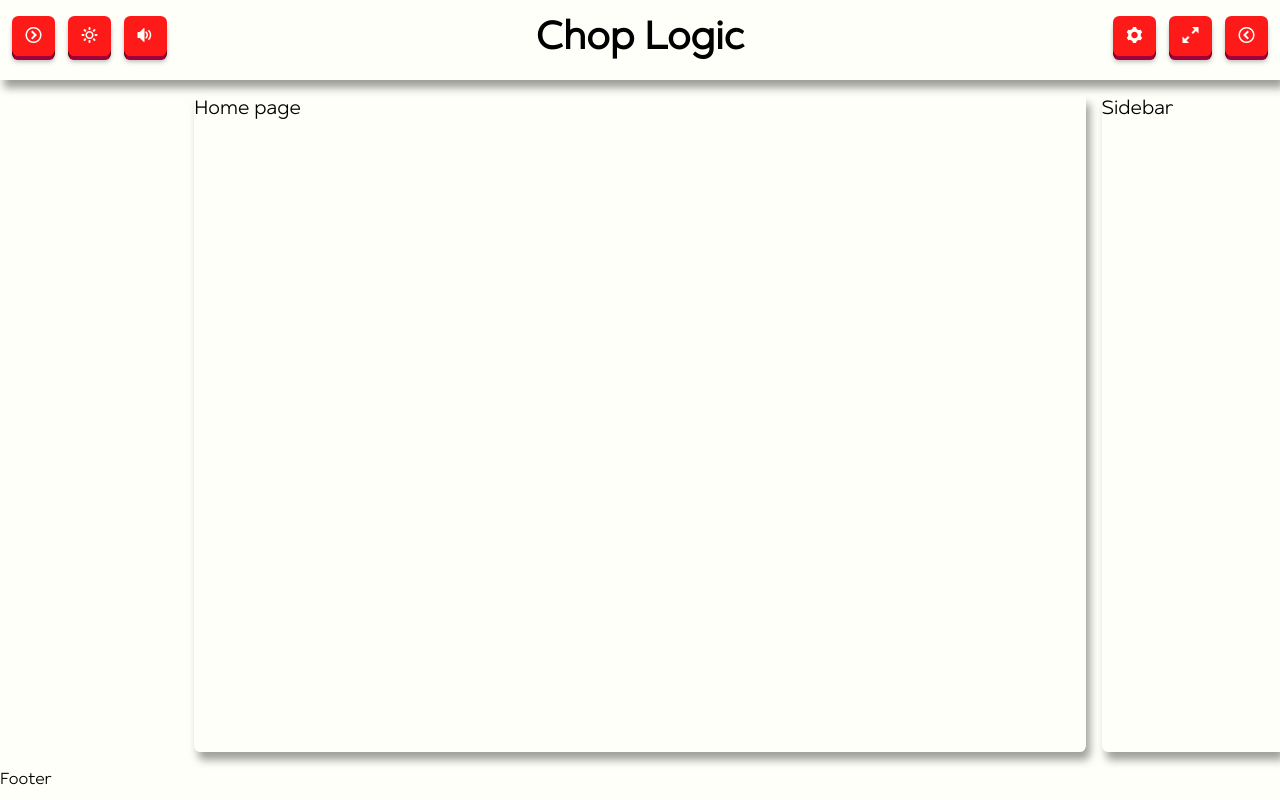
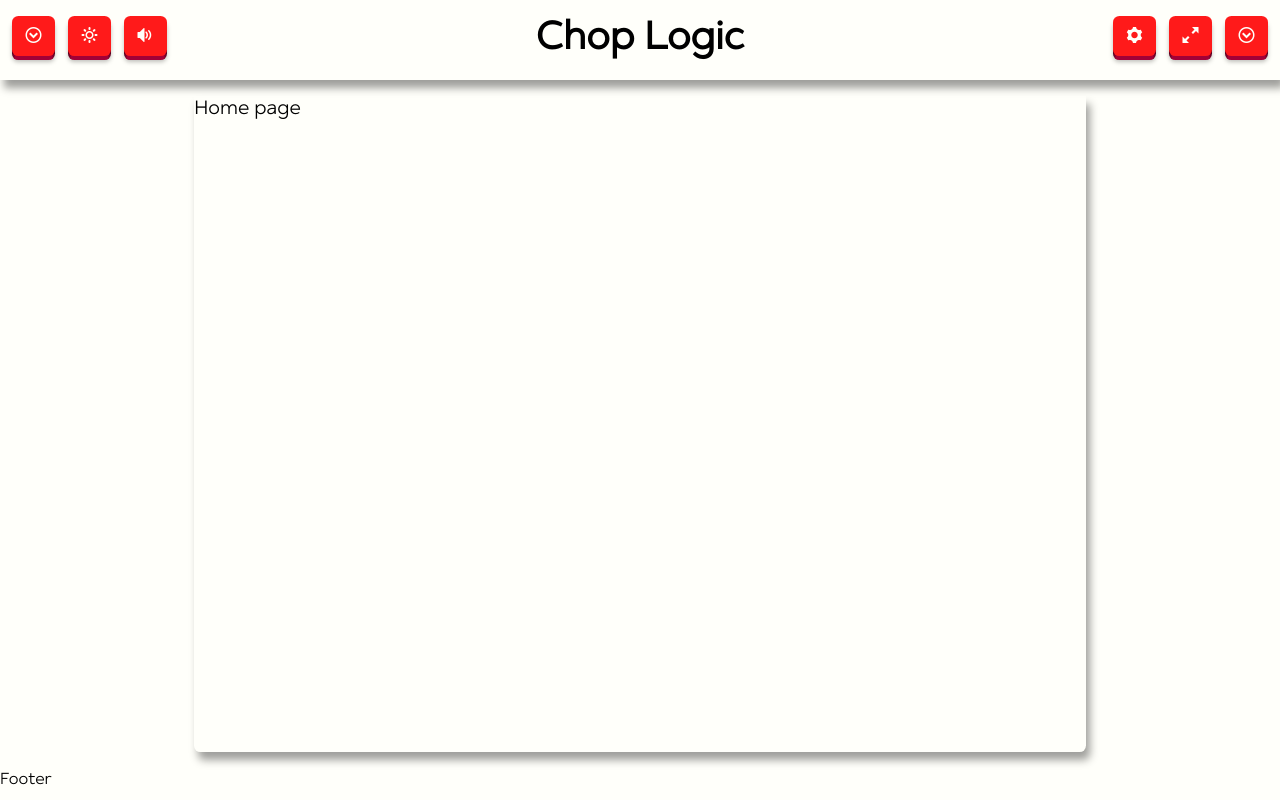
Before and after one commit to SavouryGin/chop_logic, a React app: page / in a window 1280 px wide. Built offline with nearby package versions, Linux system fonts and the light colour scheme.

Commit message:
ts-12: add animation to the sidebar

```diff
--- a/src/components/header/left-panel.tsx
+++ b/src/components/header/left-panel.tsx
@@ -1,8 +1,7 @@
 import React from 'react';
 import Button from 'components/button';
 import { Icon } from 'enums';
-import { useAppSelector } from 'store/hooks';
-import { useAppDispatch } from 'store/hooks';
+import { useAppDispatch, useAppSelector } from 'store/hooks';
 import { settingsActions } from 'store/settings/slice';
 import { getIsNavigationOpen } from 'store/settings/selectors';
 
@@ -14,7 +13,7 @@ function LeftHeaderPanel() {
   };
   return (
     <>
-      <Button onClick={onClickMenuButton} icon={isNavigationOpen ? Icon.Left : Icon.Right} />
+      <Button onClick={onClickMenuButton} icon={isNavigationOpen ? Icon.Up : Icon.Down} />
       <Button icon={Icon.LightMode} />
       <Button icon={Icon.Sound} />
     </>
--- a/src/components/header/right-panel.tsx
+++ b/src/components/header/right-panel.tsx
@@ -1,13 +1,21 @@
 import React from 'react';
 import Button from 'components/button';
 import { Icon } from 'enums';
+import { useAppDispatch, useAppSelector } from 'store/hooks';
+import { getIsSidebarOpen } from 'store/settings/selectors';
+import { settingsActions } from 'store/settings/slice';
 
 function RightHeaderPanel() {
+  const dispatch = useAppDispatch();
+  const isSidebarOpen = useAppSelector(getIsSidebarOpen);
+  const onClickSidebarButton = () => {
+    dispatch(settingsActions.toggleSidebar());
+  };
   return (
     <>
       <Button icon={Icon.Settings} />
       <Button icon={Icon.Enlarge} />
-      <Button icon={Icon.Left} />
+      <Button onClick={onClickSidebarButton} icon={isSidebarOpen ? Icon.Up : Icon.Down} />
     </>
   );
 }
--- a/src/components/header/styles.scss
+++ b/src/components/header/styles.scss
@@ -12,7 +12,7 @@
   &__left-panel {
     grid-area: header-left;
     .button {
-      margin: 0 0.4rem;
+      margin: 0 $default-margin;
     }
   }
 
@@ -23,7 +23,7 @@
   &__right-panel {
     grid-area: header-right;
     .button {
-      margin: 0 0.4rem;
+      margin: 0 $default-margin;
     }
   }
 }
--- a/src/components/layout/index.tsx
+++ b/src/components/layout/index.tsx
@@ -5,12 +5,15 @@ import Footer from 'components/footer';
 import Navigation from 'components/navigation';
 import Sidebar from 'components/sidebar';
 import { getIsNavigationOpen } from 'store/settings/selectors';
+import { getIsSidebarOpen } from 'store/settings/selectors';
 import { useAppSelector } from 'store/hooks';
 
 import './styles.scss';
 
 function Layout(): React.ReactElement {
   const isNavigationOpen = useAppSelector(getIsNavigationOpen);
+  const isSidebarOpen = useAppSelector(getIsSidebarOpen);
+
   return (
     <div className='layout'>
       <Header className='layout__header' />
@@ -18,7 +21,7 @@ function Layout(): React.ReactElement {
       <main className='layout__main'>
         <Outlet />
       </main>
-      <Sidebar className='layout__sidebar' />
+      {isSidebarOpen && <Sidebar className='layout__sidebar' />}
       <Footer className='layout__footer' />
     </div>
   );
--- a/src/components/layout/styles.scss
+++ b/src/components/layout/styles.scss
@@ -1,6 +1,7 @@
 @import 'styles/fonts.scss';
 @import 'styles/colors.scss';
 @import 'styles/sizes.scss';
+@import 'styles/z-indexes.scss';
 
 .layout {
   // Common styles
@@ -8,6 +9,7 @@
   font-size: $base-font-size;
   color: $light-font-color;
   background-color: $light-background-color;
+  z-index: $base-z-index;
 
   // Grid template
   display: grid;
@@ -24,6 +26,7 @@
   &__header {
     grid-area: page-header;
     box-shadow: $light-box-shadow;
+    z-index: $header-z-index;
   }
 
   &__footer {
--- a/src/components/navigation/styles.scss
+++ b/src/components/navigation/styles.scss
@@ -1,14 +1,15 @@
 @import 'styles/colors.scss';
+@import 'styles/z-indexes.scss';
 
-@keyframes slide-in {
+@keyframes slide-in-navigation {
   from {
-    transform: translateX(-100%);
+    transform: translateY(-100%);
   }
   to {
-    transform: translateX(0%);
+    transform: translateY(0%);
   }
 }
 
 .navigation {
-  animation: slide-in 1000ms;
+  animation: slide-in-navigation 1000ms;
 }
--- a/src/components/sidebar/styles.scss
+++ b/src/components/sidebar/styles.scss
@@ -1,4 +1,14 @@
 @import 'styles/colors.scss';
 
-// .sidebar {
-// }
+@keyframes slide-in-sidebar {
+  from {
+    transform: translateY(-100%);
+  }
+  to {
+    transform: translateY(0%);
+  }
+}
+
+.sidebar {
+  animation: slide-in-sidebar 1000ms;
+}
--- a/src/store/settings/selectors.ts
+++ b/src/store/settings/selectors.ts
@@ -1,3 +1,4 @@
 import { RootState } from 'store';
 
 export const getIsNavigationOpen = (state: RootState): boolean => state.settings.isNavigationOpen;
+export const getIsSidebarOpen = (state: RootState): boolean => state.settings.isSidebarOpen;
--- a/src/store/settings/slice.ts
+++ b/src/store/settings/slice.ts
@@ -4,11 +4,13 @@ export type language = 'ru' | 'en';
 
 export interface SettingsInitialState {
   isNavigationOpen: boolean;
+  isSidebarOpen: boolean;
   language: language;
 }
 
 export const initialState: SettingsInitialState = {
   isNavigationOpen: false,
+  isSidebarOpen: false,
   language: 'en',
 };
 
@@ -24,6 +26,10 @@ export const settingsSlice = createSlice({
       state.isNavigationOpen = !state.isNavigationOpen;
     },
 
+    toggleSidebar: (state) => {
+      state.isSidebarOpen = !state.isSidebarOpen;
+    },
+
     setLanguage: (state, action: PayloadAction<language>) => {
       state.language = action.payload;
     },
--- a/src/styles/sizes.scss
+++ b/src/styles/sizes.scss
@@ -2,6 +2,7 @@
 $block-gap: 1rem;
 $border-radius: 0.4rem;
 $default-padding: 0.6rem;
+$default-margin: 0.4rem;
 
 // Heights
 $header-height: 5rem;
--- a/src/styles/z-indexes.scss
+++ b/src/styles/z-indexes.scss
@@ -1 +1,2 @@
 $base-z-index: 1;
+$header-z-index: 2;
```
